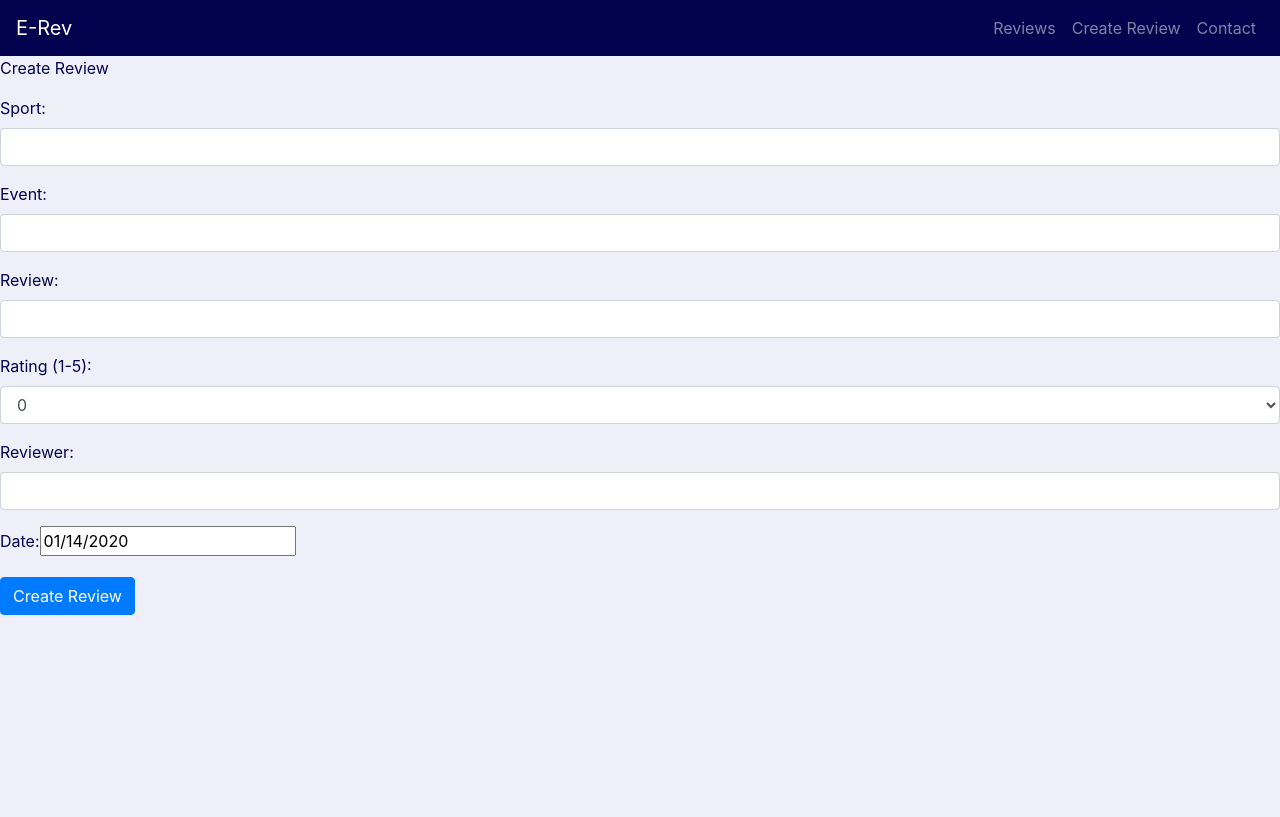
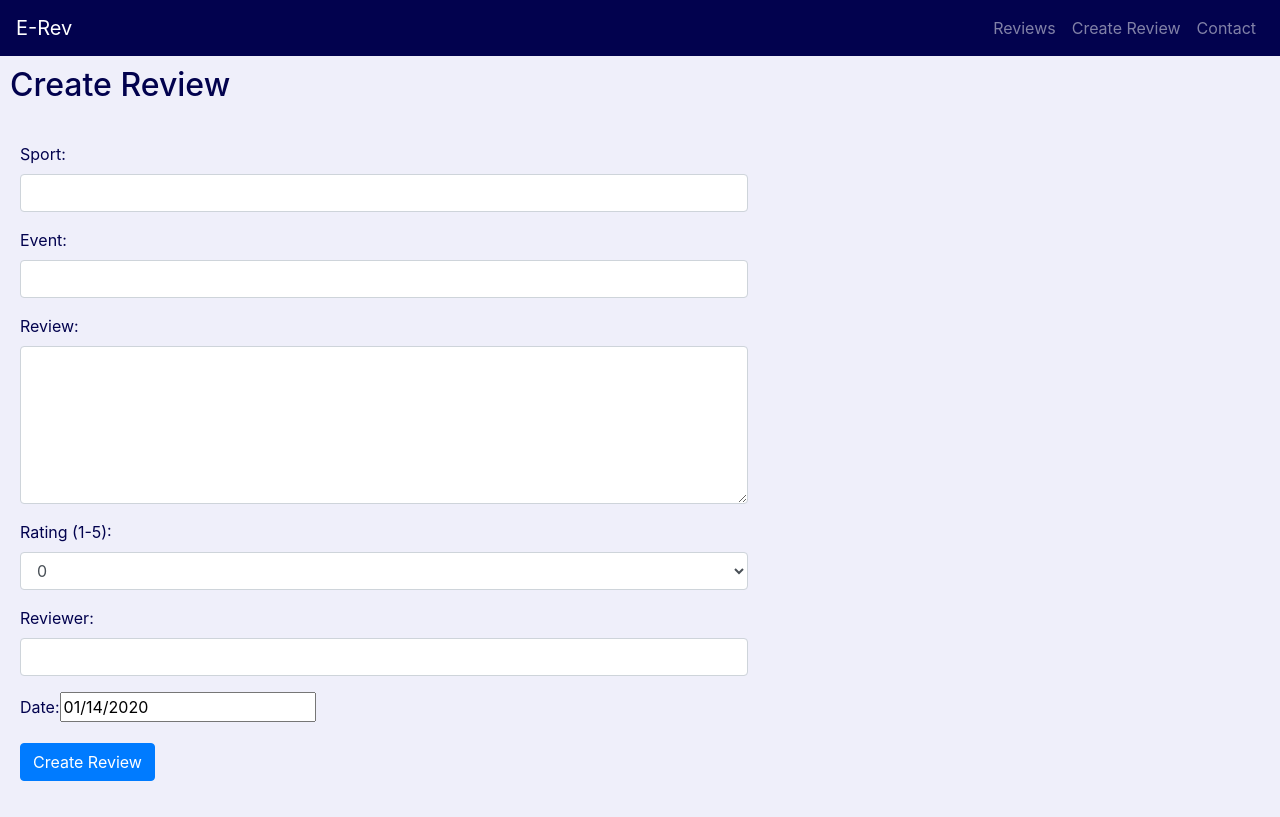
Before and after one commit to TomNPython/Event-Reviewer, a React (Create React App) app: page /create in a window 1280 px wide. Built offline with nearby package versions, Linux system fonts and the light colour scheme.

Commit message:
delete review added

```diff
--- a/src/App.css
+++ b/src/App.css
@@ -1,6 +1,15 @@
 body {
   color: rgb(2, 2, 78);
   background-color: rgb(239, 239, 250);
+}
+
+h2 {
+  padding: 10px
+}
+
+form {
+  padding: 20px;
+  max-width: 60%
 }
 
 .App {
--- a/src/components/create-review.js
+++ b/src/components/create-review.js
@@ -32,7 +32,7 @@ export default function CreateReview() {
 
     return (
         <div>
-            <p>Create Review</p>
+            <h2>Create Review</h2>
             <form onSubmit={onSubmit}>
                 <div className='form-group'>
                     <label>Sport:</label>
@@ -54,11 +54,11 @@ export default function CreateReview() {
                 </div>
                 <div className='form-group'>
                     <label>Review:</label>
-                    <input type='text'
+                    <textarea rows='6'
                     name='review'
                     className='form-control'
                     onChange= {e =>{setReview(e.target.value)}}>
-                    </input>
+                    </textarea>
 
                 </div>
                 <div className='form-group'>
--- a/src/components/show-review.js
+++ b/src/components/show-review.js
@@ -13,10 +13,15 @@ export default function ShowReview(props) {
             setReview(res.data)
         })
         .catch(err => console.log('Error: ' + err))
+
     }, [])
 
-    console.log(review)
-    console.log(review[0])
+    const deleteReview = (id) => {
+        axios.delete('http://localhost:3000/reviews/' + id)
+            .then(res => console.log(res.data))
+            .catch(err => console.log(err))
+    }
+
     return (
         <div className='show-review'>
             {review.map(rev =>
@@ -26,6 +31,7 @@ export default function ShowReview(props) {
                     <label>Review:</label>
                     <p>{rev.review}</p>
                     <p><em>By {rev.reviewer || 'anonymous'} on {rev.date.split('T')[0]}</em></p>
+                    <a href='/' onClick={() => deleteReview(rev.id)}>Delete Review</a>
                 </div>
             )}
         </div>
```
Also changed, not shown: 2 other files (tests, documents, lock files or other folders).
